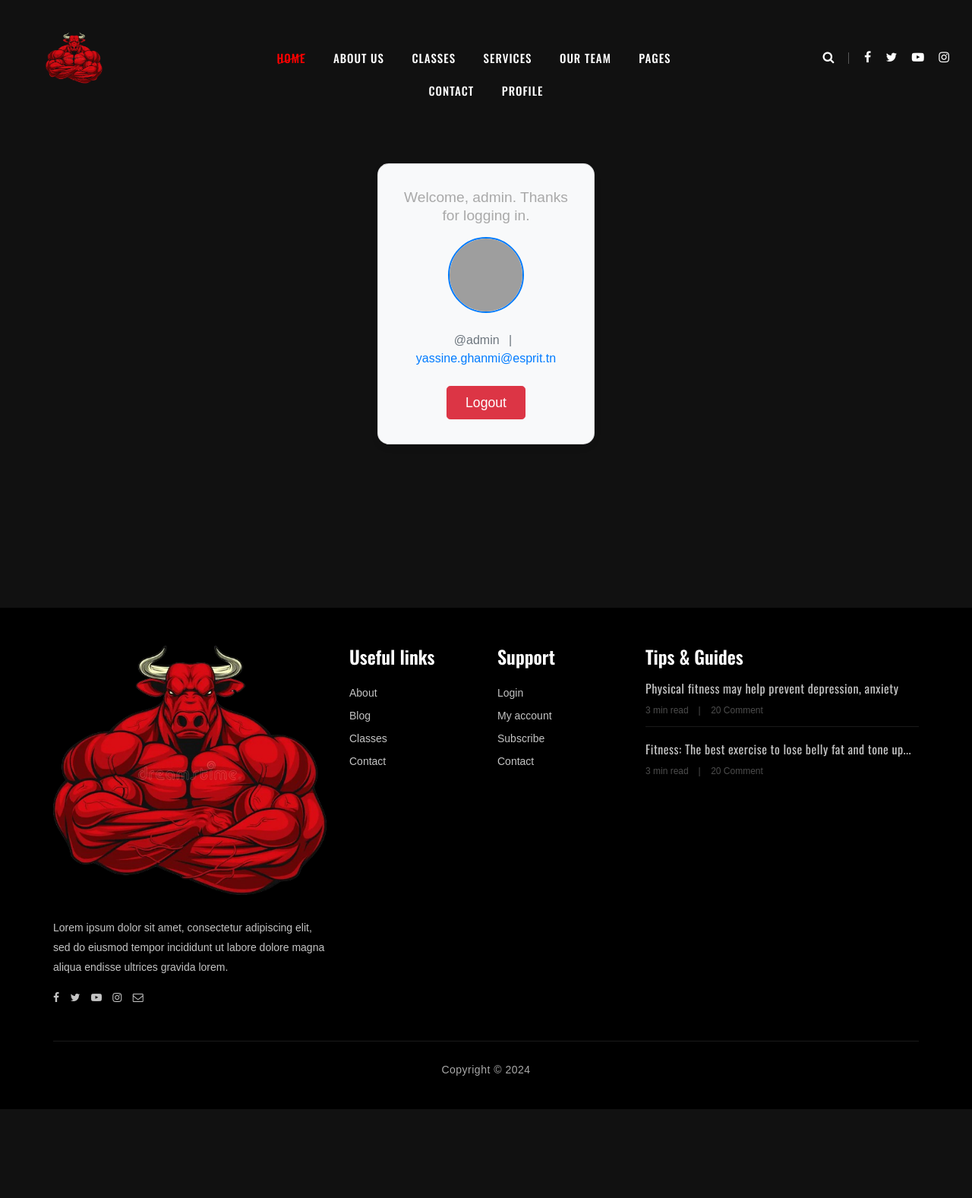
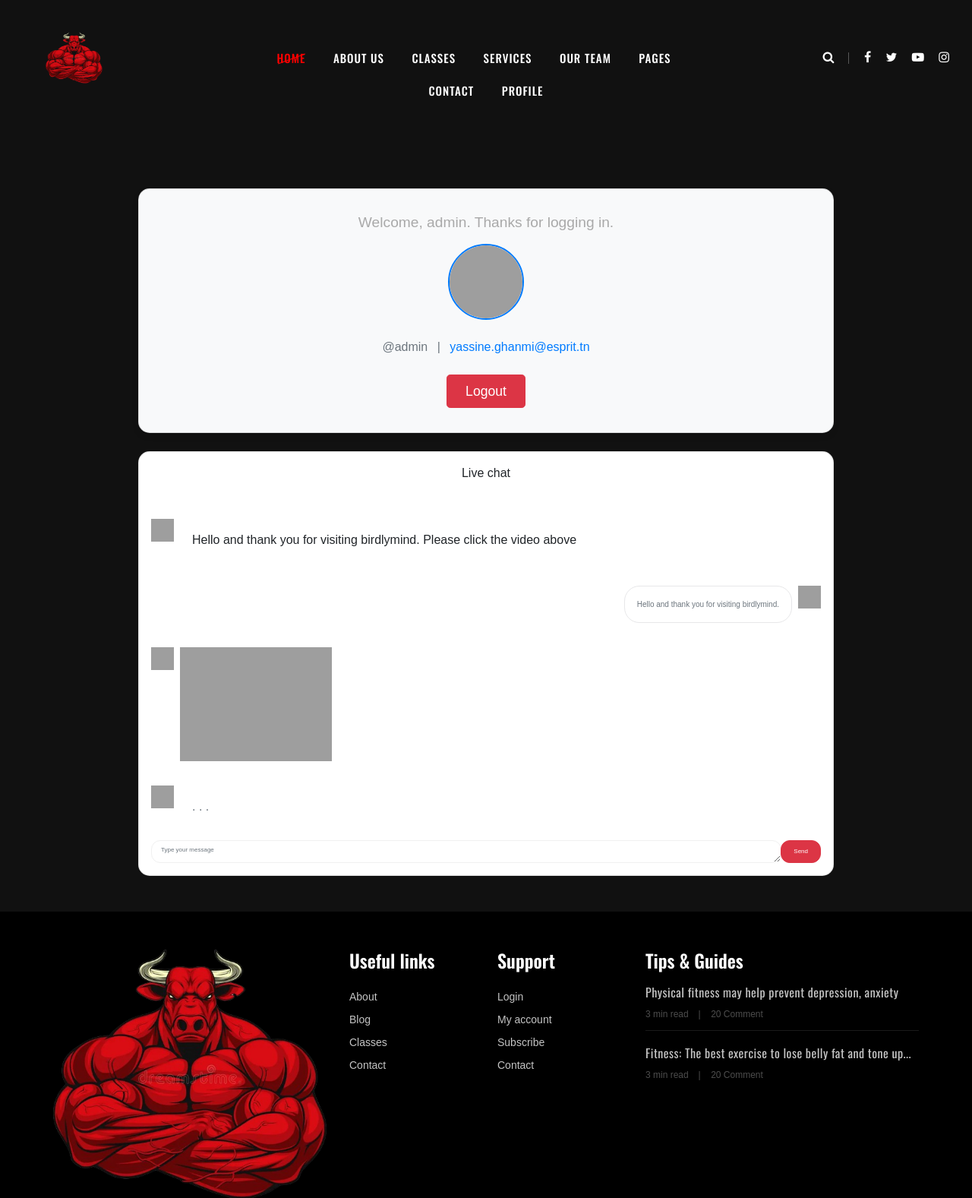
Before and after one commit to yassineghanmi/Inshape, a Django app: page /accounts/profile/ in a window 1280 px wide. Shown: the top 1577 px of the page at 76% size. Before the commit the page ends 1460 px from the top, so only its background shows below. Run offline with Django 5.2, Linux system fonts and the light colour scheme; a user stored in the database is signed in; some libraries are stand-ins or nearby versions; some web fonts are replaced; grey boxes are pictures that could not be loaded.

Commit message:
ChatBot Interface

```diff
--- a/templates/profile.html
+++ b/templates/profile.html
@@ -5,29 +5,39 @@
 
 {% block content %}
 
-<section class="hero-section d-flex justify-content-center align-items-center" style="background-color: #111; height: 100vh;">
-    <div class="container" style="width: 80%; ">
+<section class="hero-section d-flex justify-content-center align-items-center" style="background-color: #111; height: 150vh;">
+    <div class="container" style="width: 80%;">
         <div class="row justify-content-center">
             <div class="col-12">
                 <div class="form-container p-4">
                     {% if user.is_authenticated %}
 
+                        <section class="vh-100">
+                            <div class="container py-5 h-100">
+                                <div class="row d-flex align-items-start h-100">
 
                                     <!-- User Profile Section -->
-                        <section class="vh-100">
-                          <div class="container py-5 h-100">
-                            <div class="row d-flex justify-content-center align-items-center h-100">
-                              <div class="col-md-12 col-xl-4">
-
+                                    <div class="col-12 mb-4">
                                         <div class="card" style="border-radius: 15px; background-color: #f8f9fa; box-shadow: 0 4px 8px rgba(0, 0, 0, 0.1);">
                                             <div class="card-body text-center" style="padding: 2rem;">
-                                        <p class="text-black" style="font-size: 1.2rem; font-weight: 500;">Welcome, {{ user.username }}. Thanks for logging in.</p>
+                                                <p class="text-black" style="font-size: 1.2rem; font-weight: 500;">
+                                                    Welcome, {{ user.username }}. Thanks for logging in.
+                                                </p>
                                                 <div class="mt-3 mb-4">
                                                     <img src="https://flajki.com/cdn/shop/files/52.png?v=1722699202"
-                                                class="rounded-circle img-fluid" style="width: 100px; height: 100px; border: 2px solid #007bff;" />
+                                                        class="rounded-circle img-fluid"
+                                                        style="width: 100px; height: 100px; border: 2px solid #007bff;" />
                                                 </div>
-                                        <h4 class="mb-2" style="font-size: 1.5rem; font-weight: 600;">{{ user.first_name }} {{ user.last_name }}</h4>
-                                        <p class="text-muted mb-4" style="font-size: 1rem;">@{{ user.username }} <span class="mx-2">|</span> <a href="#!" style="color: #007bff; text-decoration: none;">{{ user.email }}</a></p>
+                                                <h4 class="mb-2" style="font-size: 1.5rem; font-weight: 600;">
+                                                    {{ user.first_name }} {{ user.last_name }}
+                                                </h4>
+                                                <p class="text-muted mb-4" style="font-size: 1rem;">
+                                                    @{{ user.username }}
+                                                    <span class="mx-2">|</span>
+                                                    <a href="#!" style="color: #007bff; text-decoration: none;">
+                                                        {{ user.email }}
+                                                    </a>
+                                                </p>
 
                                                 <form action="{% url 'logout' %}" method="post">
                                                     {% csrf_token %}
@@ -39,22 +49,70 @@
                                                 </form>
                                             </div>
                                         </div>
+                                    </div>
 
+                                    <!-- Live Chat Section -->
+                                    <div class="col-12">
+                                        <div class="card" style="border-radius: 15px; width: 100%;">
+                                            <div class="d-flex flex-row justify-content-center p-3 adiv text-black">
+                                                <span class="pb-3">Live chat</span>
+                                            </div>
+                                            <div class="d-flex flex-row p-3">
+                                                <img src="https://img.icons8.com/color/48/000000/circled-user-female-skin-type-7.png" width="30" height="30">
+                                                <div class="chat ml-2 p-3">Hello and thank you for visiting birdlymind. Please click the video above</div>
+                                            </div>
 
+                                            <div class="d-flex flex-row justify-content-end p-3">
+                                                <div class="bg-white mr-2 p-3" style="border: 1px solid #E7E7E9; font-size: 10px; border-radius: 20px;">
+                                                    <span class="text-muted">Hello and thank you for visiting birdlymind.</span>
+                                                </div>
+                                                <img src="https://img.icons8.com/color/48/000000/circled-user-male-skin-type-7.png" width="30" height="30">
+                                            </div>
+
+                                            <div class="d-flex flex-row p-3">
+                                                <img src="https://img.icons8.com/color/48/000000/circled-user-female-skin-type-7.png" width="30" height="30">
+                                                <div class="myvideo ml-2">
+                                                    <img src="https://imgur.com/GOxU1jx.png" width="200">
+                                                </div>
+                                            </div>
+
+                                            <div class="d-flex flex-row p-3">
+                                                <img src="https://img.icons8.com/color/48/000000/circled-user-female-skin-type-7.png" width="30" height="30">
+                                                <div class="chat ml-2 p-3">
+                                                    <span class="text-muted dot">. . .</span>
+                                                </div>
+                                            </div>
+
+                                            <div class="form-group px-3">
+                                                <div class="input-group">
+                                                    <textarea class="form-control" rows="1" placeholder="Type your message" style="border-radius: 12px; border: 1px solid #F0F0F0; font-size: 8px;"></textarea>
+                                                    <div class="input-group-append">
+                                                        <button class="btn btn-danger" type="button" style="border-radius: 12px; padding: 0.5rem 1rem; font-size: 8px;">
+                                                            Send
+                                                        </button>
+                                                    </div>
+                                                </div>
+                                            </div>
+                                        </div>
+                                    </div>
+
+                                </div>
+                            </div>
+                        </section>
+
+                    {% else %}
+                        <form>
+                            <p class="text-white">Welcome, new user. Please log in.</p>
+                            <p>
+                                <a href="{% url 'login' %}" class="text-primary">Login</a> or
+                                <a href="{% url 'register' %}" class="text-primary">Register</a>
+                            </p>
+                        </form>
+                    {% endif %}
+                </div>
             </div>
         </div>
     </div>
 </section>
-                    {% else %}
-                        <form>
-                            <p class="text-white">Welcome, new user. Please log in.</p>
-                            <p><a href="{% url 'login' %}" class="text-primary">Login</a> or <a href="{% url 'register' %}" class="text-primary">Register</a></p>
-                        </form>
-                    {% endif %}
-                </div>
 
-            </div>
-        </div>
-    </div>
-</section>
 {% endblock %}
```
Lines whose indentation alone changed are shown as unchanged.
